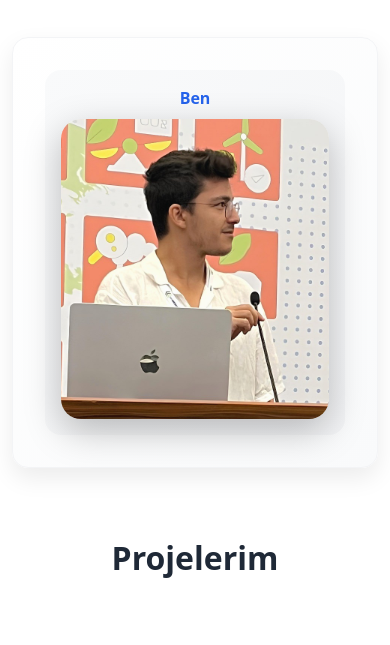
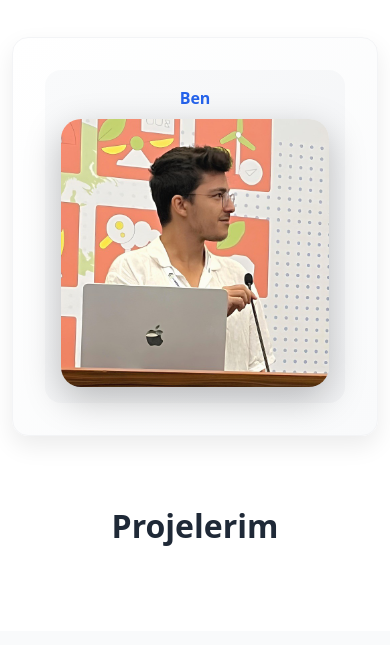
Before and after one commit to burak0aydin/Blog, a website: page index.html in a window 390 px wide. Shown: the part 1520-2165 px from the top of the page. Drawn offline with nearby package versions, Linux system fonts and the light colour scheme.

Commit message:
hata düzeltme

```diff
--- a/styles.css
+++ b/styles.css
@@ -1158,12 +1158,12 @@ body {
 }
 
 .profile-image {
-    width: 100%;
-    height: 600px; /* Daha büyük yükseklik */
-    border-radius: 20px; /* Daha yuvarlak köşeler */
+    width: 600px;
+    height: 600px;
+    border-radius: 20px;
     box-shadow: 0 12px 36px rgba(0, 0, 0, 0.25);
     transition: transform 0.3s ease, box-shadow 0.3s ease;
-    object-fit: cover;
+    object-fit: contain;
     display: block;
     border: none !important;
     background-color: transparent;
@@ -1205,14 +1205,16 @@ body {
 /* Responsive profil resmi */
 @media (max-width: 768px) {
     .featured-image-container {
-        max-width: 90vw; /* Ekran genişliğinin %90'ı */
+        max-width: 90vw;
     }
 
     .profile-image {
+        width: 100%;
         height: auto;
-        min-height: 400px;
-        max-height: 600px;
+        max-width: 500px;
+        max-height: 500px;
         border-width: 3px;
+        object-fit: contain;
     }
 
     .featured-content {
@@ -1244,14 +1246,16 @@ body {
 
 @media (max-width: 480px) {
     .featured-image-container {
-        max-width: 95vw; /* Ekran genişliğinin %95'i */
+        max-width: 95vw;
     }
 
     .profile-image {
+        width: 100%;
         height: auto;
-        min-height: 300px;
-        max-height: 500px;
+        max-width: 400px;
+        max-height: 400px;
         border-width: 2px;
+        object-fit: contain;
     }
 
     .featured-content h4 {
```
